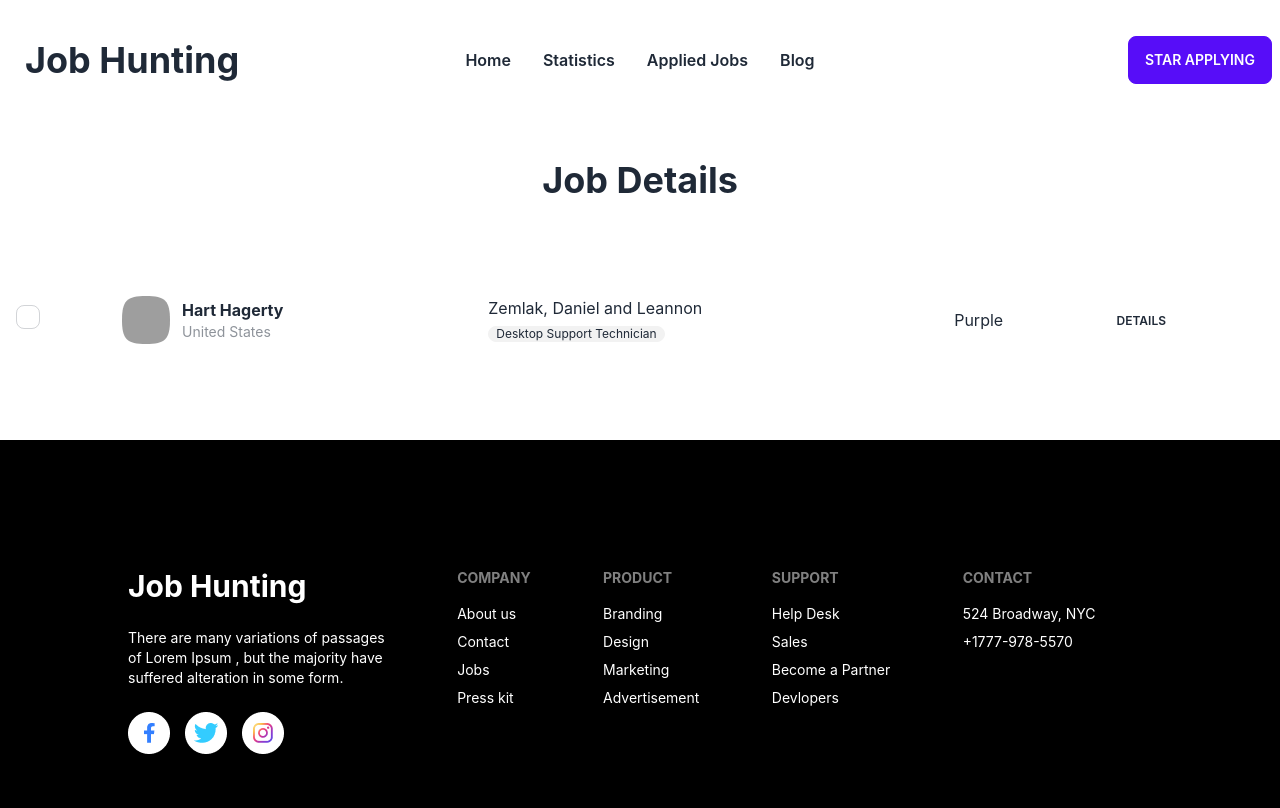
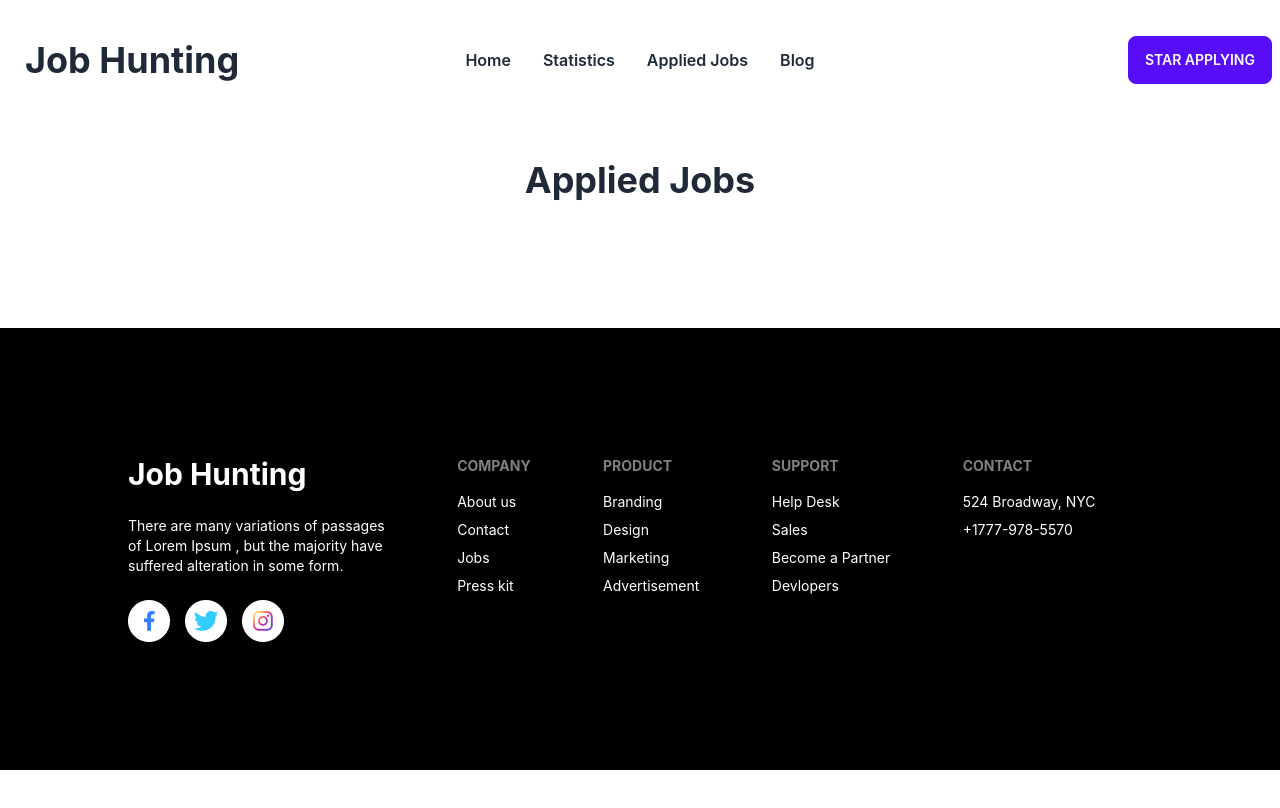
Before and after one commit to ar-asad/job-hunting-website, a React (Create React App) app: page /job in a window 1280 px wide. Shown: the top 808 px of the page. Built offline with nearby package versions, Linux system fonts and the light colour scheme; grey boxes are pictures that could not be loaded.

Commit message:
applied job section show allaplied jobs

```diff
--- a/src/Routes/Routes.js
+++ b/src/Routes/Routes.js
@@ -30,7 +30,7 @@ const router = createBrowserRouter([
                 element: <Blogs></Blogs>
             },
             {
-                path: '/feature/:id',
+                path: '/feature/:Id',
                 element: <FeatureDetails></FeatureDetails>
             }
         ]
--- a/src/pages/AppliedJobs/AppledJobsAll.js
+++ b/src/pages/AppliedJobs/AppledJobsAll.js
@@ -1,41 +1,33 @@
 import React from 'react';
+import { AiOutlineDollarCircle } from 'react-icons/ai';
+import { IoLocationOutline } from 'react-icons/io5';
+import { Link } from 'react-router-dom';
 
-const AppledJobsAll = () => {
+const AppledJobsAll = ({ sc }) => {
+    const { job_img, job_name, company_name, job_time, job_type, location, salary, id } = sc;
+
     return (
-        <div className="overflow-x-auto w-full">
-            <table className="table w-full">
-                <tbody>
-                    <tr>
-                        <th>
-                            <label>
-                                <input type="checkbox" className="checkbox" />
-                            </label>
-                        </th>
-                        <td>
-                            <div className="flex items-center space-x-3">
-                                <div className="avatar">
-                                    <div className="mask mask-squircle w-12 h-12">
-                                        <img src="/tailwind-css-component-profile-2@56w.png" alt="Avatar Tailwind CSS Component" />
-                                    </div>
-                                </div>
-                                <div>
-                                    <div className="font-bold">Hart Hagerty</div>
-                                    <div className="text-sm opacity-50">United States</div>
-                                </div>
-                            </div>
-                        </td>
-                        <td>
-                            Zemlak, Daniel and Leannon
-                            <br />
-                            <span className="badge badge-ghost badge-sm">Desktop Support Technician</span>
-                        </td>
-                        <td>Purple</td>
-                        <th>
-                            <button className="btn btn-ghost btn-xs">details</button>
-                        </th>
-                    </tr>
-                </tbody>
-            </table>
+        <div className='grid grid-cols-1 lg:grid-cols-3 items-center justify-between mb-14'>
+            <div className="flex items-center justify-center   ">
+                <img className='w-2/4 bg-slate-100' src={job_img} alt="" />
+            </div>
+            <div className='font-semibold'>
+                <h2 className="card-title font-bold text-xl mb-2">{job_name}</h2>
+                <p className=' text-lg mb-2'>{company_name}</p>
+                <div className='flex gap-4 text-lg mb-2'>
+                    <span className='p-2 rounded border border-indigo-600 text-indigo-400 '>{job_type}</span>
+                    <span className='p-2 rounded border border-indigo-600 text-indigo-400'>{job_time}</span>
+                </div>
+                <div className='flex gap-4 text-lg mb-4'>
+                    <span><IoLocationOutline className='inline-block'></IoLocationOutline> {location}</span>
+                    <span><AiOutlineDollarCircle className='inline-block'></AiOutlineDollarCircle> Salary : {salary}</span>
+                </div >
+            </div>
+            <div className='flex justify-center'>
+                <Link to={`/feature/${id}`}>
+                    <button className="btn btn-primary">View Details</button>
+                </Link>
+            </div>
         </div>
     );
 };
--- a/src/pages/AppliedJobs/AppliedJobs.js
+++ b/src/pages/AppliedJobs/AppliedJobs.js
@@ -1,11 +1,46 @@
-import React from 'react';
+import React, { useEffect, useState } from 'react';
 import AppledJobsAll from './AppledJobsAll';
+import { getShoppingCart } from '../../utilities/fakedb';
 
 const AppliedJobs = () => {
+
+    const [products, setProducts] = useState([]);
+    const [cart, setCart] = useState([])
+
+    useEffect(() => {
+        fetch('/feature.json')
+            .then(res => res.json())
+            .then(data => setProducts(data))
+    }, []);
+
+    useEffect(() => {
+        const storedCart = getShoppingCart();
+        const savedCart = [];
+        // step 1: get id of the addedProduct
+        for (const id in storedCart) {
+            // step 2: get product from products state by using id
+            const addedProduct = products.find(product => product.id === id)
+            if (addedProduct) {
+                // step 3: add quantity
+                const quantity = storedCart[id];
+                addedProduct.quantity = quantity;
+                // step 4: add the added product to the saved cart
+                savedCart.push(addedProduct);
+            }
+            // console.log('added Product', addedProduct)
+        }
+        // step 5: set the cart
+        setCart(savedCart);
+    }, [products])
+    console.log(cart)
+
+
     return (
         <div className='my-20'>
-            <h2 className='text-4xl font-bold mb-20 text-center'>Job Details</h2>
-            <AppledJobsAll></AppledJobsAll>
+            <h2 className='text-4xl font-bold mb-32 text-center'>Applied Jobs</h2>
+            {
+                cart.map(sc => <AppledJobsAll key={sc.id} sc={sc}></AppledJobsAll>)
+            }
         </div>
     );
 };
--- a/src/pages/FeatureDetails/FeatureDetails.js
+++ b/src/pages/FeatureDetails/FeatureDetails.js
@@ -6,13 +6,14 @@ import { BsTelephone } from "react-icons/bs";
 import { AiOutlineMail } from "react-icons/ai";
 import { SlCalender } from "react-icons/sl";
 import { IoLocationOutline } from 'react-icons/io5';
+import { addToDb } from '../../utilities/fakedb';
 
 
 const FeatureDetails = () => {
     const [feature, setFeature] = useState({});
-    const { id } = useParams();
+    const { Id } = useParams();
 
-    const { description, education, experience, responsibility, salary, job_name, location } = feature;
+    const { description, education, experience, responsibility, id, salary, job_name, location } = feature;
 
 
     useEffect(() => {
@@ -21,12 +22,16 @@ const FeatureDetails = () => {
             .then(data => {
                 console.log(data)
                 if (data) {
-                    const unicData = data.find(d => d.id === id)
+                    const unicData = data.find(d => d.id === Id)
                     setFeature(unicData)
                 }
             })
-    }, [id])
+    }, [Id])
     console.log(feature)
+
+    const handleAddToLocalStorage = (id) => {
+        addToDb(id)
+    }
 
     return (
         <div className='my-20'>
@@ -53,7 +58,7 @@ const FeatureDetails = () => {
                             <p className='text-xl'><AiOutlineMail className='inline-block'></AiOutlineMail> <span className='font-bold'>Email :</span> jobs@gmail.com</p>
                             <p className='text-xl'><IoLocationOutline className='inline-block'></IoLocationOutline> <span className='font-bold'>Address :</span> Dhanmondi 32, Sukrabad {location}</p>
                             <div className="card-actions mt-8 ">
-                                <button className="btn btn-primary w-full">Apply Now</button>
+                                <button onClick={() => handleAddToLocalStorage(id)} className="btn btn-primary w-full">Apply Now</button>
                             </div>
                         </div>
                     </div>
--- /dev/null
+++ b/src/utilities/fakedb.js
@@ -0,0 +1,30 @@
+// use local storage to manage cart data
+const addToDb = id => {
+    let shoppingCart = getShoppingCart();
+    // add quantity
+    const quantity = shoppingCart[id];
+    if (!quantity) {
+        shoppingCart[id] = 1;
+    }
+    else {
+        const newQuantity = quantity + 1;
+        shoppingCart[id] = newQuantity;
+    }
+    localStorage.setItem('shopping-cart', JSON.stringify(shoppingCart));
+}
+
+const getShoppingCart = () => {
+    let shoppingCart = {};
+
+    //get the shopping cart from local storage
+    const storedCart = localStorage.getItem('shopping-cart');
+    if (storedCart) {
+        shoppingCart = JSON.parse(storedCart);
+    }
+    return shoppingCart;
+}
+
+export {
+    addToDb,
+    getShoppingCart,
+}
```
